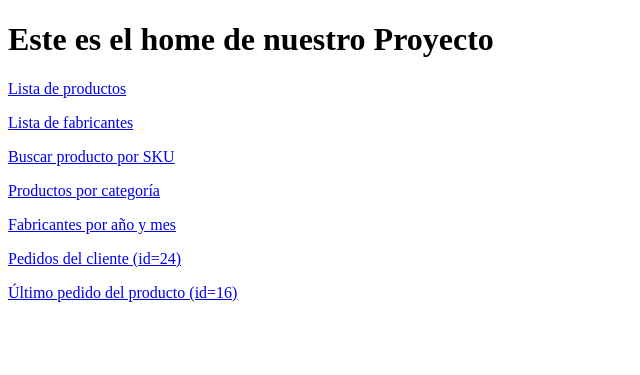
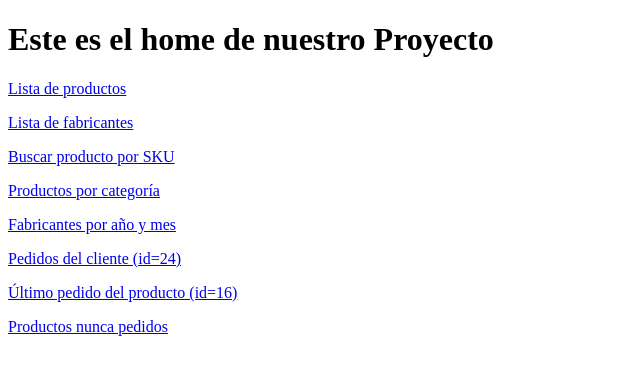
Before and after one commit to antonior24/Aplicacion_Web_Tienda_Hardware, a Django app: page / in a window 1280 px wide. Shown: the top 375 px of the page, without its empty margins (0-640 px from the left). Run offline with Django 5.2, Linux system fonts and the light colour scheme.

Commit message:
commit de la rama URLS_views_9

```diff
--- a/componentes/templates/componentes/home.html
+++ b/componentes/templates/componentes/home.html
@@ -14,6 +14,7 @@
     <p><a href="{% url 'manufacturers_by_year_month' year=2009 month=7 %}">Fabricantes por año y mes</a></p>
     <p><a href="{% url 'pedidos_cliente' 24 %}">Pedidos del cliente (id=24)</a></p>
     <p><a href="{% url 'last_order_for_product' 16 %}">Último pedido del producto (id=16)</a></p>
+    <p><a href="{% url 'products_never_ordered' %}">Productos nunca pedidos</a></p>
 
 </body>
 </html>
--- a/componentes/urls.py
+++ b/componentes/urls.py
@@ -11,5 +11,5 @@ urlpatterns = [
     path('manufacturers/date/<int:year>/<int:month>/', views.manufacturers_by_year_month, name='manufacturers_by_year_month'),
     path('clientes/<int:customer_id>/pedidos/', views.pedidos_cliente, name='pedidos_cliente'),
     path('orders/last-for-product/<int:product_id>/', views.last_order_for_product, name='last_order_for_product'),
-
+    path('products/never-ordered/', views.products_never_ordered, name='products_never_ordered'),
 ]
--- a/componentes/views.py
+++ b/componentes/views.py
@@ -56,3 +56,8 @@ def last_order_for_product(request, product_id):
     """
     order = Order.objects.filter(items__product_id=product_id).order_by('-created_at')[0]
     return render(request, 'componentes/last_order_for_product.html', {'order': order})
+
+def products_never_ordered(request):
+    productos = Product.objects.select_related("manufacturer").prefetch_related("categories")
+    productos = productos.filter(orderitem__isnull=True)
+    return render(request, 'componentes/products_never_ordered.html', {"productos_no_pedidos": productos})
```
Also changed, not shown: componentes/templates/componentes/products_never_ordered.html (added, +18 -0 lines).
